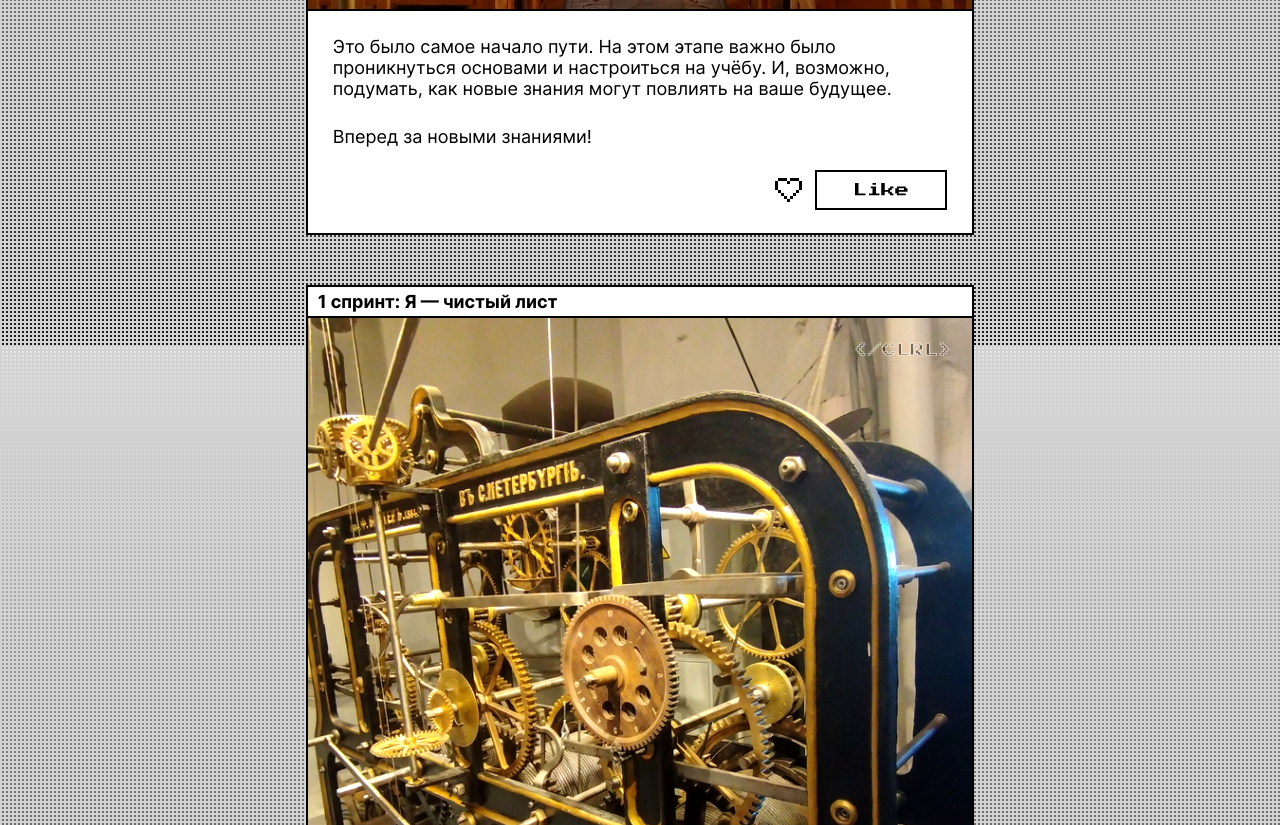
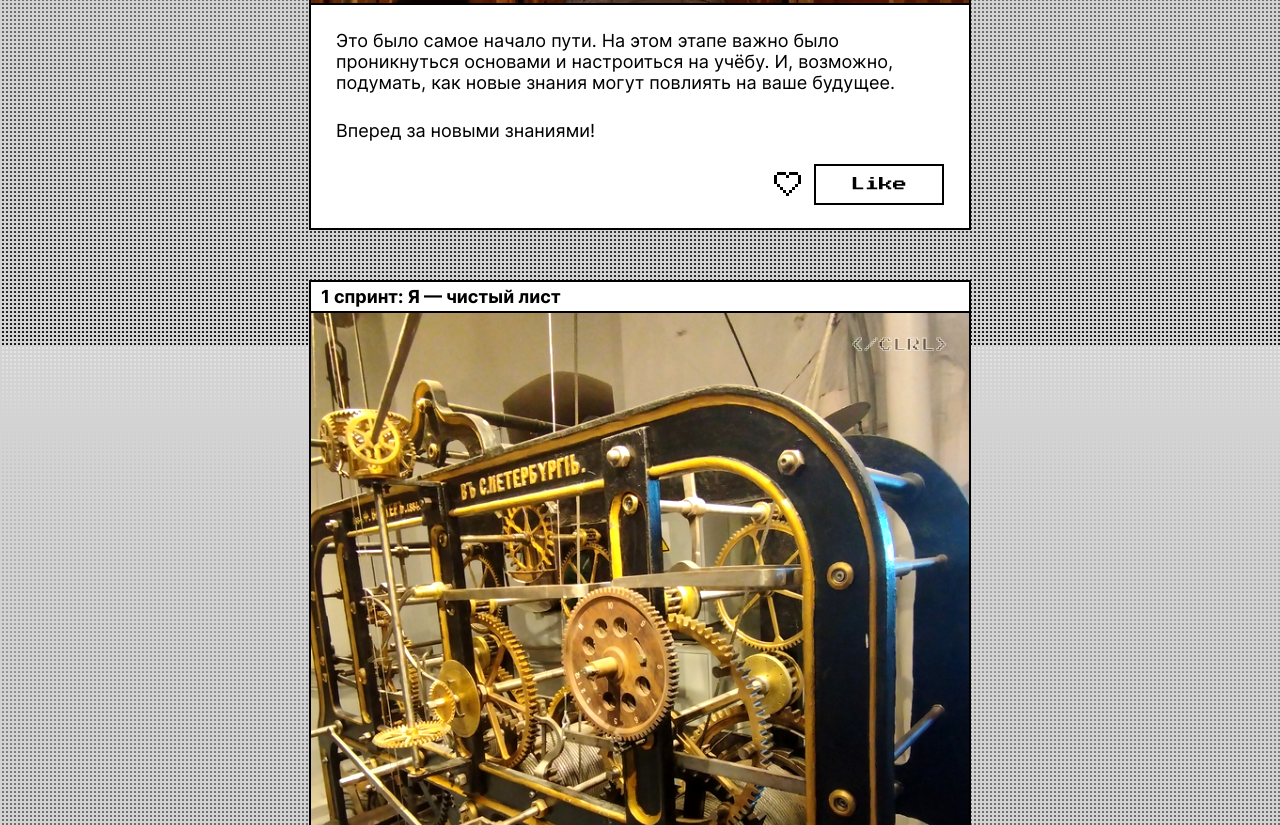
Before and after one commit to yurg824-gif/zakrivayuschiy-teg-f, a plain HTML site: page index.html in a window 1280 px wide. Shown: the part 1255-2080 px from the top of the page. Drawn offline with Linux system fonts and the light colour scheme.

Commit message:
fix: Внесены изменения по результатам ревью 1 (1)

```diff
--- a/index.html
+++ b/index.html
@@ -479,7 +479,7 @@
     <dialog class="modal" id="insert-disk">
       <div class="modal__content">
         <svg  class="modal__icon" viewBox="0 0 29 28">
-           <use href="svg/floppy.svg#floppy" />
+           <use href="./svg/floppy.svg#floppy" />
         </svg>
         <p>Вставьте дискету, чтобы продолжить</p>
       </div>
--- a/styles/style.css
+++ b/styles/style.css
@@ -100,7 +100,7 @@
   z-index: 1;
   opacity: 0.5;
   color: var(--text-color, #000000);
-  font-family: var(--accent-font-family, "PressStart2P", sans-serif);
+  font-family: var(--accent-font-family, "PressStart2P", fantasy);
   text-transform: uppercase;
   text-shadow: 0 0 1px var(--text-shadow-color, #ffffff);
   font-size: 14px;
@@ -164,13 +164,21 @@
   border-color: var(--text-color, #000000);
 }
 
+.card__like-button { /* По замечаниям ревью 1 */
+  display: inline-block;
+  text-align: center;
+  /* justify-content: center; */
+  inline-size: 130px;
+  min-block-size: 41px;
+}
+
 /* button */
 .button {
   position: relative;
   z-index: 1;
   border: 2px solid var(--text-color, #000000);
-  padding: 10px 36px;
-  font-family: var(--accent-font-family, "PressStart2P", sans-serif);
+  /* padding: 10px 36px; */
+  font-family: var(--accent-font-family, "PressStart2P", fantasy);
   font-size: 14px;
   text-transform: inherit;
   background: var(--background-color, #ffffff);
@@ -210,7 +218,7 @@
   justify-content: center;
   align-items: center;
   gap: 10px;
-  padding: 15px 20px;
+  padding: 15px 18px;
 }
 
 .button__text,
@@ -234,7 +242,7 @@
   border: 2px solid var(--text-color, #000000);
   padding: 25px 30px;
   color: var(--text-color, #000000);
-  font-family: var(--accent-font-family, "PressStart2P", sans-serif);
+  font-family: var(--accent-font-family, "PressStart2P", fantasy);
   line-height: 1.5;
   text-transform: uppercase;
   background: var(--background-color, #ffffff);
@@ -267,6 +275,7 @@
 
 .modal__button {
   inline-size: 100%;
+  padding: 10px;
 }
 
 /* filters */
--- a/styles/variables.css
+++ b/styles/variables.css
@@ -11,9 +11,9 @@
   --main-font-family: "Inter", sans-serif;
   --main-font-weight: 410;
   --header-font-weight: 715;
-  --accent-font-family: "PressStart2P", sans-serif;
+  --accent-font-family: "PressStart2P", fantasy;
 
-  --content-width: clamp(28.125rem, calc(26.3158vw + 20.7237rem), 43.75rem);
+  --content-width: clamp(23.4375rem, calc(31.7073vw + 16.0061rem), 43.75rem);
   --heart-contur-color:  var(--color-black, #000000);
   --heart-sparks-color:  var(--color-red, #ff0000);
   --heart-main-body-color:  var(--color-red, #ff0000);
```
